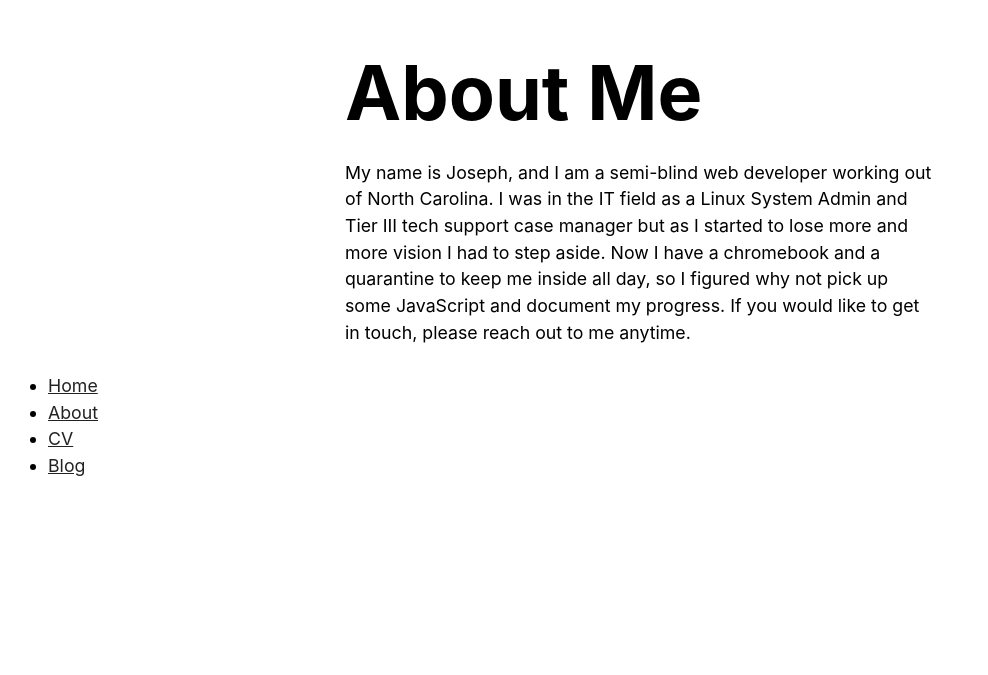
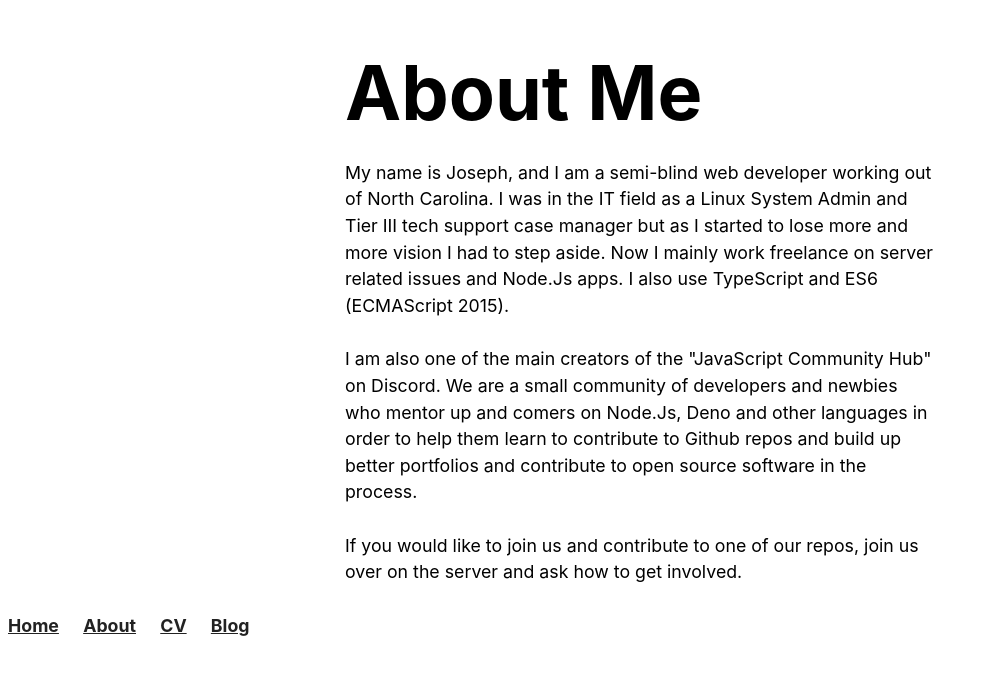
Before and after one commit to snuthern/snuthern.github.io, a Jekyll site: the page built from about/index.html, in a window 1280 px wide. Shown: the top 675 px of the page, without its empty margins (0-988 px from the left). Built offline with Jekyll 4.4.1, drawn with Linux system fonts in a browser that asks for light colours.

Commit message:
Adding styles

```diff
--- a/about/index.html
+++ b/about/index.html
@@ -4,5 +4,7 @@ title: Adventures In JavaScript
 ---
 <div class="blurb">
 	<h1>About Me</h1>
-	<p>My name is Joseph, and I am a semi-blind web developer working out of North Carolina. I was in the IT field as a Linux System Admin and Tier III tech support case manager but as I started to lose more and more vision I had to step aside. Now I have a chromebook and a quarantine to keep me inside all day, so I figured why not pick up some JavaScript and document my progress. If you would like to get in touch, please reach out to me anytime.</p>
+	<p>My name is Joseph, and I am a semi-blind web developer working out of North Carolina. I was in the IT field as a Linux System Admin and Tier III tech support case manager but as I started to lose more and more vision I had to step aside. Now I mainly work freelance on server related issues and Node.Js apps. I also use TypeScript and ES6 (ECMAScript 2015).</p>
+	<p>I am also one of the main creators of the "JavaScript Community Hub" on Discord. We are a small community of developers and newbies who mentor up and comers on Node.Js, Deno and other languages in order to help them learn to contribute to Github repos and build up better portfolios and contribute to open source software in the process.</p>
+	<p>If you would like to join us and contribute to one of our repos, join us over on the server and ask how to get involved.</p>
 </div><!-- /.blurb -->
--- a/css/secondary.css
+++ b/css/secondary.css
@@ -28,6 +28,15 @@ ul ol,
 ol ol {
   margin-top: 0;
   margin-bottom: 0;
+}
+nav ul, footer ul {
+    padding: 0px;
+    list-style: none;
+    font-weight: bold;
+}
+nav ul li, footer ul li {
+    display: inline;
+    margin-right: 20px;
 }
 blockquote {
   line-height: 1.5rem;
--- a/index.html
+++ b/index.html
@@ -15,7 +15,7 @@ title : Adventures In JavaScript
         <h1>Responsive Design Work</h1>
 
         <div class="project-frame">
-          <p>Here is a simple tribute page to <a href="/projects/simple/ahmaud.html">Ahmaud Arbery</a>, another young African American man murdered in yet another unjust and hateful act. He was only 26</p>
+          <p>Here is a simple tribute page to <a href="/projects/simple/ahmaud.html">Ahmaud Arbery</a>, another young African American man murdered in yet another unjust and hateful act. He was only 25 and was out jogging when 3 white men confronted him and murdered him on video. It took almost 3 months for anyone to bring a charge to any of the murderers.</p>
 
         </div>
       </section>
--- a/projects/simple/floyd.html
+++ b/projects/simple/floyd.html
@@ -6,8 +6,11 @@ title : Tribute to George Floyd
 <div class="blurb">
 
 	    <section>
-	        <h1>George Floyd</h1>
+	        <h1>George Floyd, murdered May 25, 2020 by Derek Chauvin</h1>
 		    <h3>Another black man murdered for the crime of "being black"</h3>
+			<img src="https://static01.nyt.com/images/2020/05/27/us/27georgefloyd/27georgefloyd-articleLarge.jpg?quality=75&auto=webp&disable=upscale" style="max-width: 100%" />
+			<p>George Floyd was an African-American man who died on May 25, 2020, after white Minneapolis police officer Derek Chauvin knelt on Floyd's neck for at least seven minutes, while he was handcuffed and lying facedown on the road. Officers Thomas Lane and J. Alexander Kueng also helped restrain Floyd, while officer Tou Thao stood nearby and looked on. The incident occurred during an arrest of Floyd in Powderhorn, a neighborhood south of downtown Minneapolis, Minnesota, and was recorded on cell phone video by several bystanders. The video recordings, showing Floyd repeatedly saying "I can't breathe," were widely circulated on social media platforms and broadcast by the media. The four officers involved were fired the next day.</p>
+			<p>Days after the arrest there are still ongoing protests in many cities in the United States, however we already know the outcome. Another panel of cops will clear this murderer of all wrong doing and give him a bonus and a promotion most likely, he may be shuffled onto another department but no charges will come of it. If any charge is brought it will be a minor charge and most likely dismissed immediately. Our Justice system is broken and it seems there is no remedy.</p>
 	    </section>
 
 </div>
```
